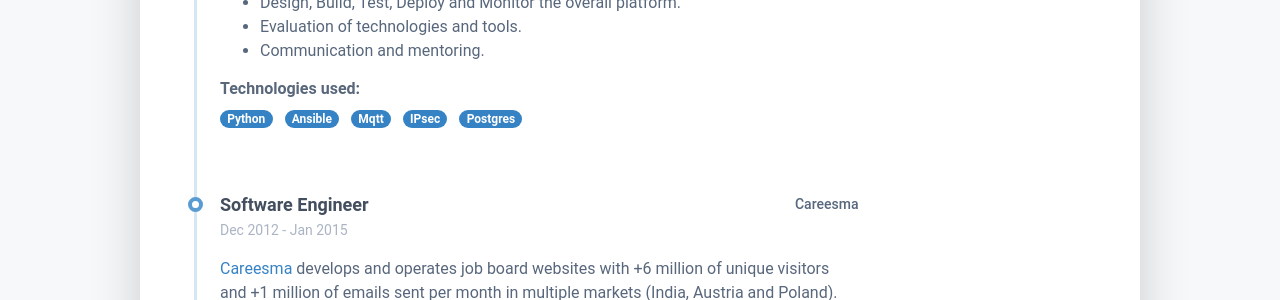
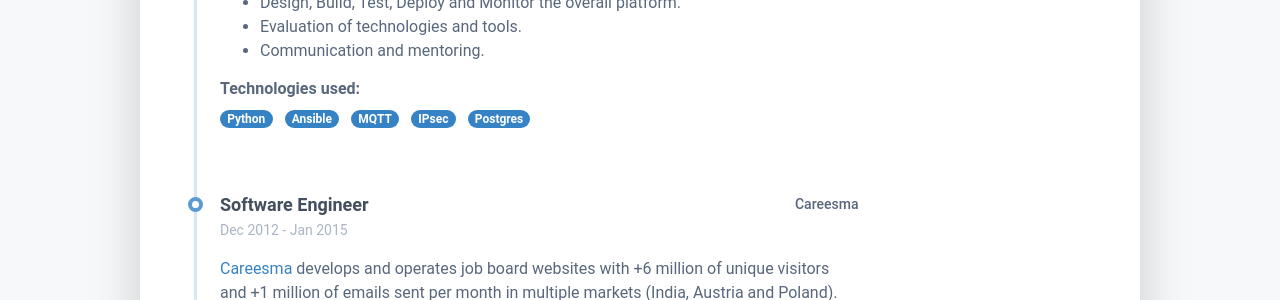
Before and after one commit to robertobarreda/robertobarreda.github.io, a Jekyll site: the page built from index.markdown, in a window 1280 px wide and 900 px high, scrolled down 1571 px. Shown: the part 148-448 px from the top of the window. Built offline with Jekyll 4.4.1, drawn with Linux system fonts in a browser that asks for light colours.

```diff
--- a/_data/data.yml
+++ b/_data/data.yml
@@ -108,7 +108,7 @@ experiences:
     technologies:
       - Python
       - Ansible
-      - Mqtt
+      - MQTT
       - IPsec
       - Postgres
 
```
